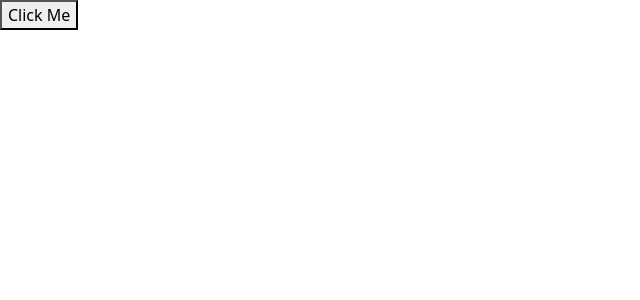
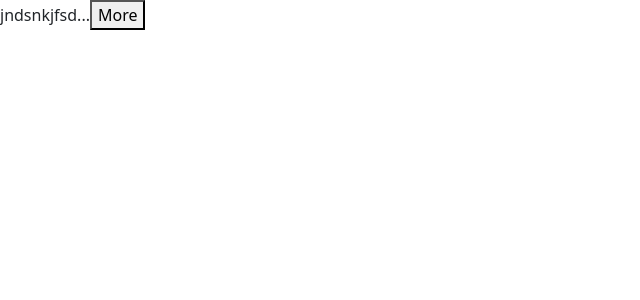
Before and after one commit to JaSperryTech/my-app, a React (Vite) app: page / in a window 1280 px wide. Shown: the top 300 px of the page, without its empty margins (0-640 px from the left). Built offline with nearby package versions, Linux system fonts and the light colour scheme.

Commit message:
5.13 - ExpandableText Component

```diff
--- a/src/App.tsx
+++ b/src/App.tsx
@@ -1,27 +1,11 @@
-import { useState } from "react";
+import ExpandableText from "./components/ExpandableText";
 
 const App = () => {
-  const [cart, setCart] = useState({
-    discount: 0.1,
-    items: [
-      { id: 1, title: "Product 1", quantity: 1 },
-      { id: 2, title: "Product 2", quantity: 1 },
-    ],
-  });
-
-  const handleClick = () => {
-    setCart({
-      ...cart,
-      items: cart.items.map((item) =>
-        item.id === 1 ? { ...item, quantity: item.quantity + 1 } : item
-      ),
-    });
-    console.log(cart);
-  };
-
   return (
     <div>
-      <button onClick={handleClick}>Click Me</button>
+      <ExpandableText maxChars={10}>
+        jndsnkjfsdanjfdasnjknfakjsdn jkfadsn;
+      </ExpandableText>
     </div>
   );
 };
--- /dev/null
+++ b/src/components/ExpandableText.tsx
@@ -0,0 +1,24 @@
+import { useState } from "react";
+
+interface Props {
+  children: string;
+  maxChars?: number;
+}
+
+const ExpandableText = ({ children, maxChars = 100 }: Props) => {
+  const [isExpanded, setExpanded] = useState(false);
+
+  if (children.length <= maxChars) return <p>{children}</p>;
+
+  const text = isExpanded ? children : children.substring(0, maxChars);
+  return (
+    <p>
+      {text}...
+      <button onClick={() => setExpanded(!isExpanded)}>
+        {isExpanded ? "Less" : "More"}
+      </button>
+    </p>
+  );
+};
+
+export default ExpandableText;
```
